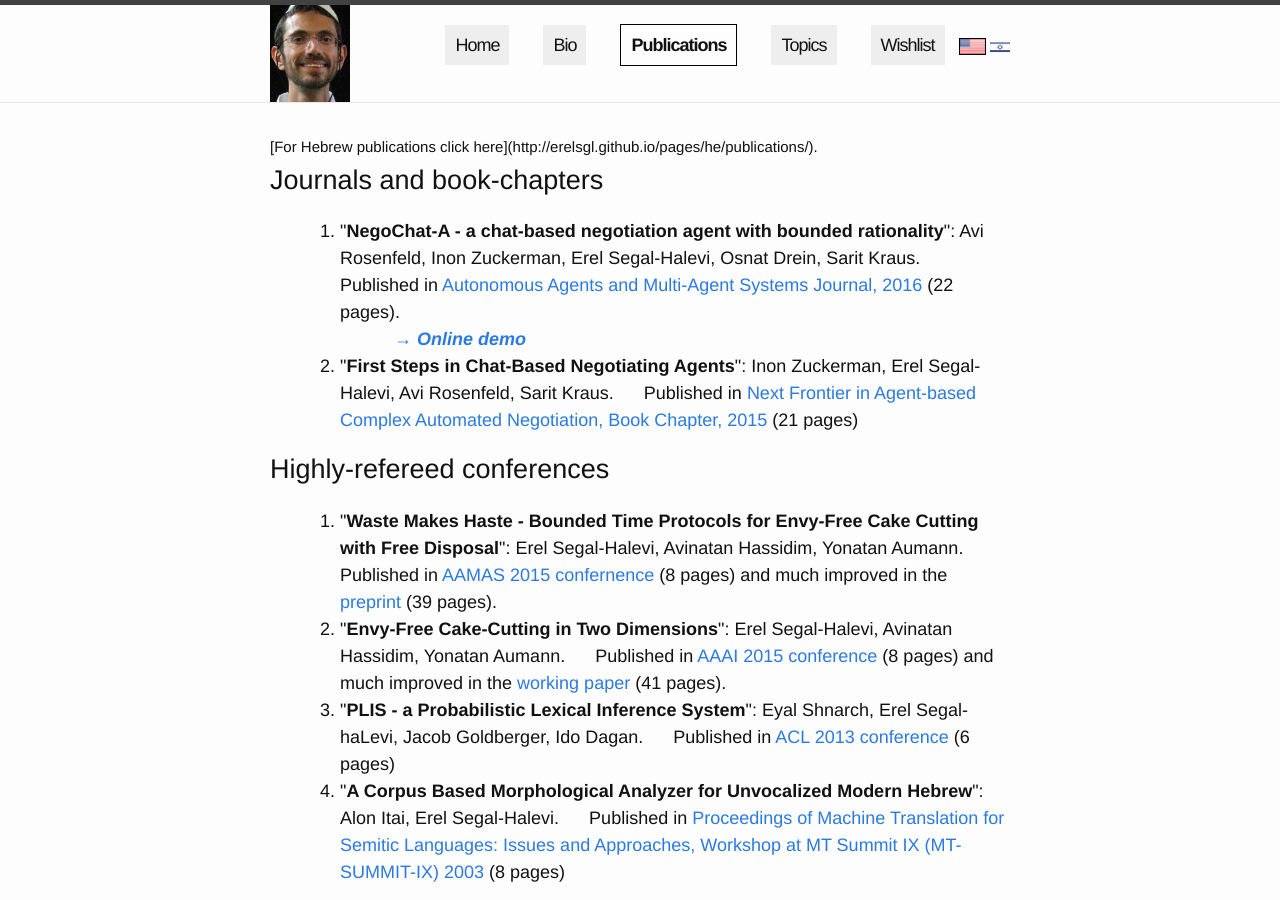
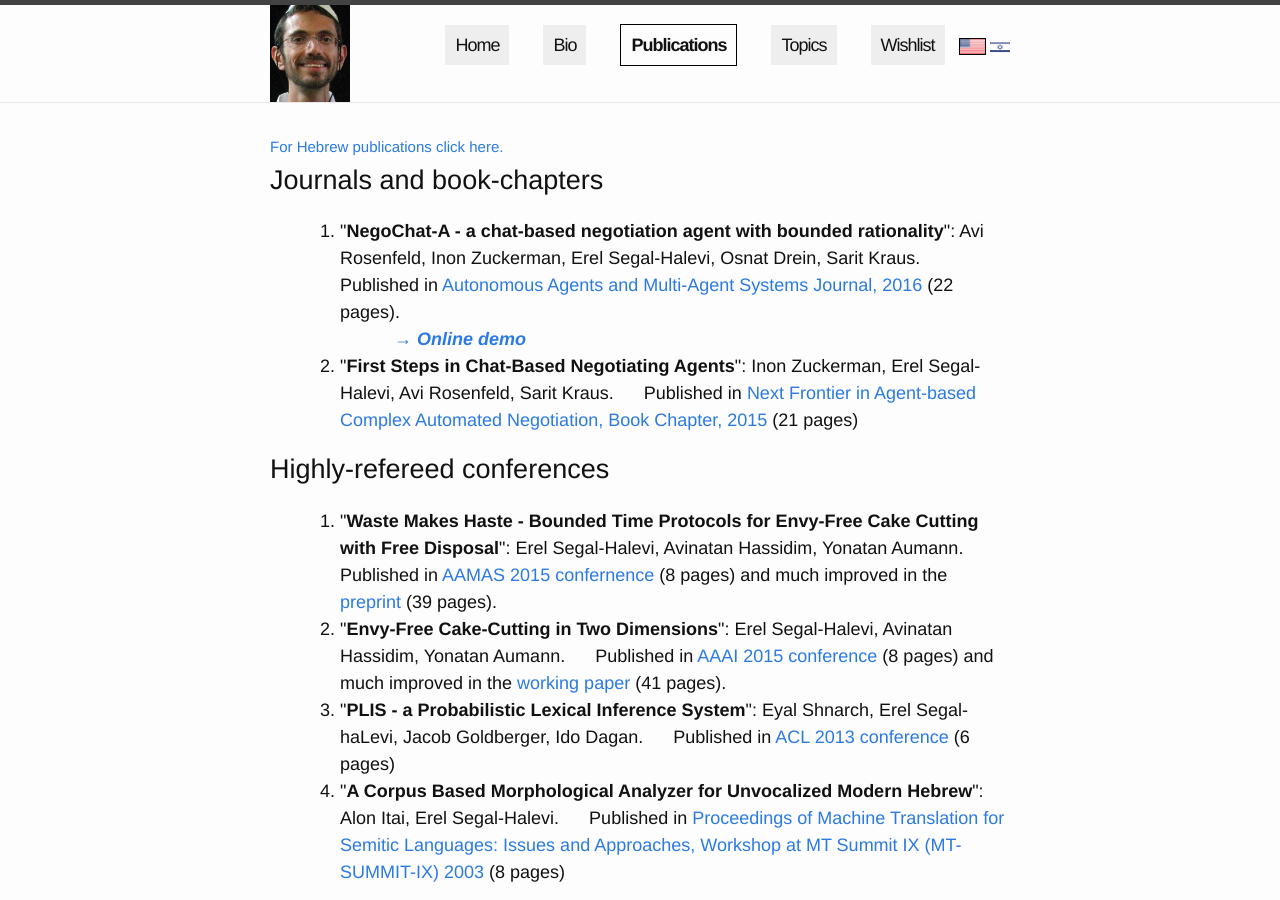
Before and after one commit to erelsgl/erelsgl.github.io, a Jekyll site: the page built from pages/en/publications.md, in a window 1280 px wide and 900 px high. Built offline with Jekyll 4.4.1, drawn with Linux system fonts in a browser that asks for light colours; some of the changed lines change nothing that is shown.

Commit message:
Update publications.md

```diff
--- a/pages/en/publications.md
+++ b/pages/en/publications.md
@@ -5,5 +5,5 @@ title: Publications
 description: List of publications
 ---
 <small>
-[For Hebrew publications click here](http://erelsgl.github.io/pages/he/publications/).
+<a href='../../en/publications'>For Hebrew publications click here.</a>
 </small>
```
